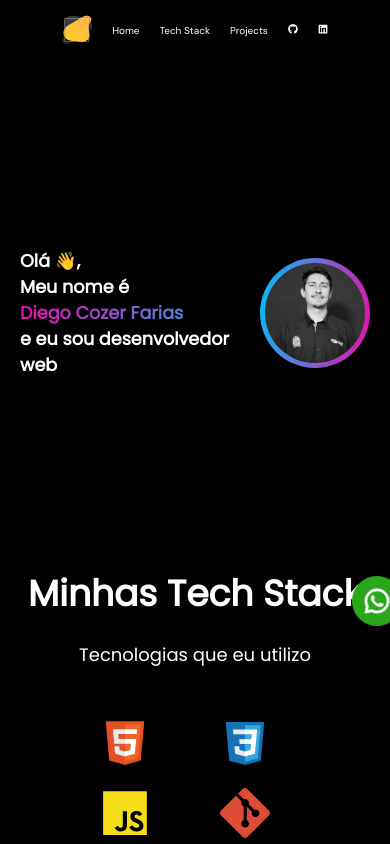
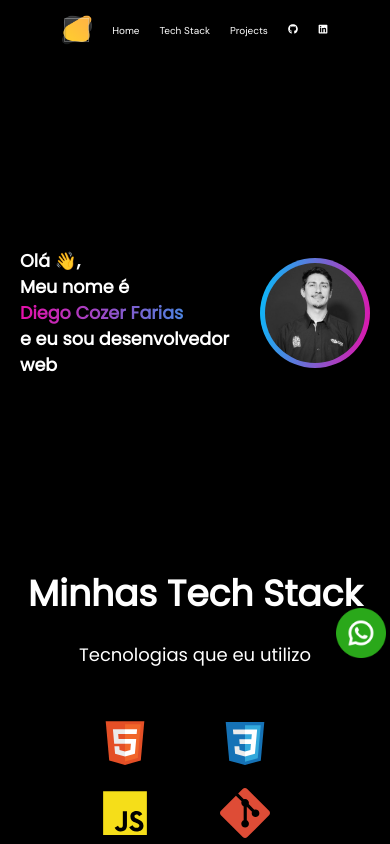
Before and after one commit to diegocozer/portfolio, a React (Create React App) app: page / in a window 390 px wide. Shown: the top 844 px of the page. Built offline with nearby package versions, Linux system fonts and the light colour scheme.

Commit message:
atualização responsivo

```diff
--- a/src/pages/Home.module.css
+++ b/src/pages/Home.module.css
@@ -99,8 +99,8 @@
 
 @media (max-width: 700px) {
     .wpp {
-        left: 22rem;
-        top: 36rem;
+        left: 21rem;
+        top: 38rem;
         z-index: 1;
     }
 
```
Also changed, not shown: 6 other files (tests, documents, lock files or other folders).
